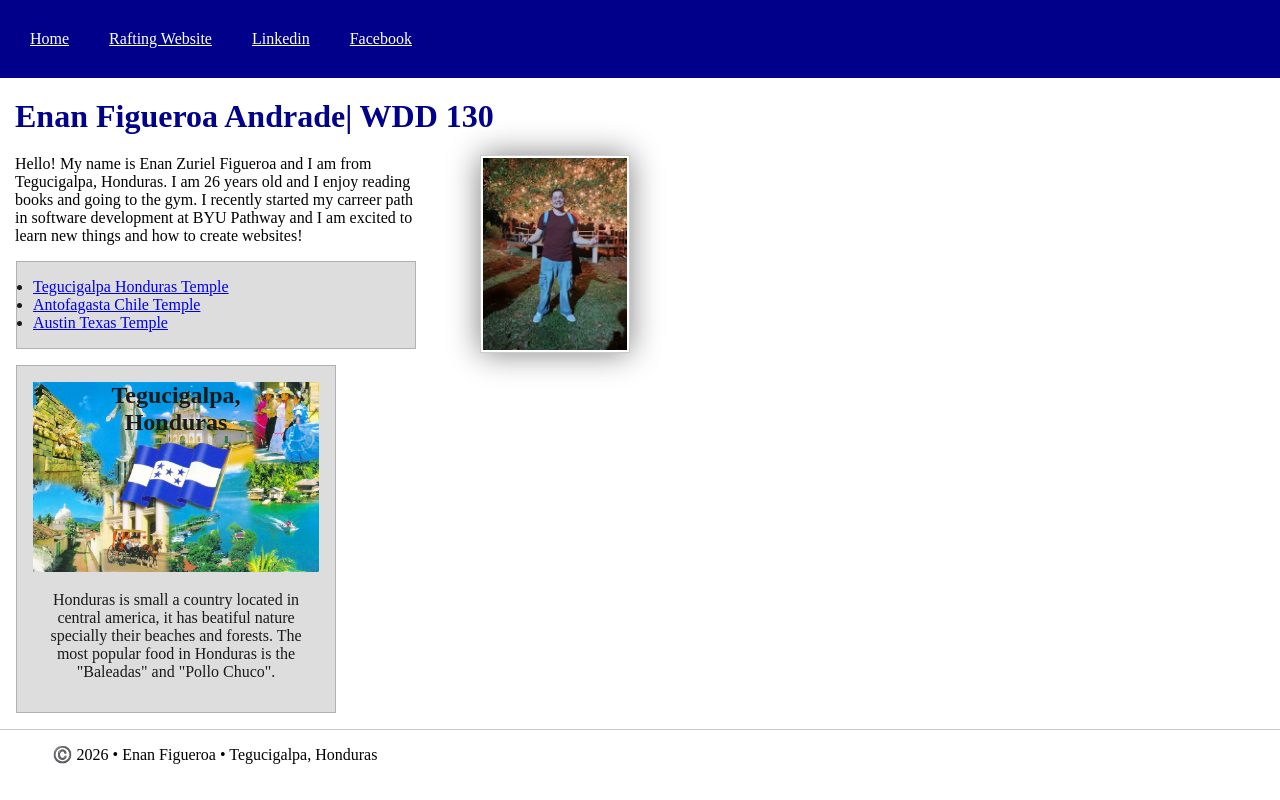
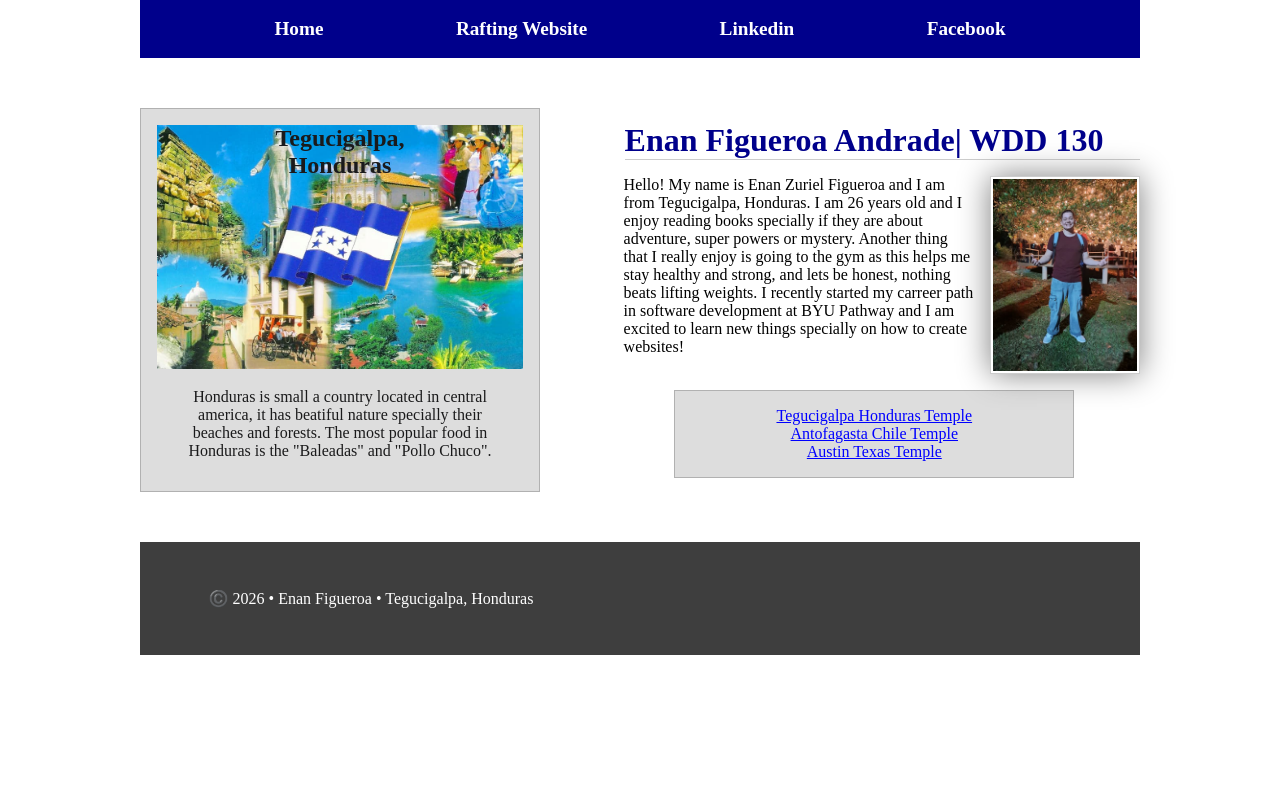
Before and after one commit to zurielfigueroa/wdd130, a plain HTML site: page index.html in a window 1280 px wide. Drawn offline with Linux system fonts and the light colour scheme.

Commit message:
Updated CSS file to make the home page look better

```diff
--- a/index.html
+++ b/index.html
@@ -19,13 +19,17 @@
             <a href="https://facebook.com" target="_blank">Facebook</a>
         </nav>
     </header>
+    <div class="grid">
         <main>
             <h1>Enan Figueroa Andrade| WDD 130</h1>
             <img src="images/profile.jpg" alt="Enan Figueroa in front of a tree with christmass lights" width="200">
             <p>Hello! My name is Enan Zuriel Figueroa and I am from Tegucigalpa, Honduras.
-            I am 26 years old and I enjoy reading books and going to the gym. I recently
+                I am 26 years old and I enjoy reading books specially if they are about adventure,
+                super powers or mystery. Another thing that I really enjoy is going to the gym as this
+                helps me stay healthy and strong, and lets be honest, nothing beats lifting weights. I recently
                 started my carreer path in software development at BYU Pathway and I am excited to learn new things
-            and how to create websites!</p>
+                specially on how to create websites!
+            </p>
             <ul class="box">
                 <li><a href="https://www.churchofjesuschrist.org/temples/details/tegucigalpa-honduras-temple?lang=eng">Tegucigalpa Honduras Temple</a></li>
                 <li><a href="https://www.churchofjesuschrist.org/temples/details/antofagasta-chile-temple?lang=eng">Antofagasta Chile Temple</a></li>
@@ -40,6 +44,7 @@
                 "Baleadas" and "Pollo Chuco".
             </p>
         </aside>
+    </div>
     <footer>
         <p>©️ 2026 • Enan Figueroa • Tegucigalpa, Honduras</p>
     </footer>
--- a/styles/styles.css
+++ b/styles/styles.css
@@ -9,21 +9,44 @@
     box-sizing: border-box;
 }
 
+header,
+.grid,
+footer {
+    max-width: 1000px;
+    margin: 0 auto;
+}
+
 nav {
     background-color: var(--main-color);
     padding: 10px;
     display: flex;
+    justify-content: space-evenly;
+    align-items: center;
+}
+
+a {
+    color: #00f;
 }
 
 nav a {
-    color: white;
+
     display: block;
-    padding: 20px;
+    padding: 0.5rem;
+    text-decoration: none;
+    font-size: 1.2rem;
+    font-weight: 700;
+    color: #fff;
+}
+
+main {
+    grid-column: 2/3;
+    margin: 1rem 0;
 }
 
 h1 {
     color: var(--main-color);
-    margin: 20px 20px 20px 15px;
+    margin: 1rem 0 1rem 1rem;
+    border-bottom: var(--border);
 }
 
 main img {
@@ -31,9 +54,9 @@ main img {
     width: 150px;
     height: auto;
     border: var(--border);
+    margin: 0 0 1rem 1rem;
     padding: 2px;
     box-shadow: 0 0 30px gray;
-    margin: 0 210px 15px 20px;
 }
 
 p {
@@ -42,14 +65,12 @@ p {
     max-width: 400px;
 }
 
-main {
-    max-width: 840px;
-}
-
 aside {
-    width: 20em;
+    max-width: 30rem;
     text-align: center;
     position: relative;
+    grid-column: 1/2;
+    grid-row: 1/2;
 }
 
 aside h2 {
@@ -65,17 +86,37 @@ aside img {
 }
 
 footer {
-    margin-top: 1em;
-    border-top: var(--border);
+    background-color: #3e3e3e;
+    padding: 2rem 1rem;
+    text-align: center;
+    color: #fff;
+}
+
+ul {
+    list-style: none;
+    padding: 1rem;
+}
+
+ul.box {
+    clear: right;
+    margin: 1rem auto;
     text-align: center;
 }
 
-/* Class selectors */
+/* Class Selectors */
 .box {
-    margin: 1rem;
+    margin: 1rem 0;
     border: var(--border);
     padding: 1rem;
     background-color: #dddddd;
     color: #1a1a1b;
     max-width: 400px;
 }
+
+.grid {
+    display: grid;
+    align-items: center;
+    gap: 2rem;
+    margin-top: 2rem;
+    margin-bottom: 2rem;
+}
--- a/week04/styles/flexbox.css
+++ b/week04/styles/flexbox.css
@@ -8,6 +8,8 @@ body {
     background-color: lightyellow;
     display: flex;
     flex-wrap: wrap;
+    flex-direction: row;
+    justify-content: center;
 }
 
 .flex-item {
--- a/week04/styles/layout-exercises.css
+++ b/week04/styles/layout-exercises.css
@@ -23,18 +23,21 @@ div {
 
 .flex {
     background-color: #aba;
-    /* write declarations here */
-
+    display: flex;
+    justify-content: center;
+    align-items: center;
 }
 
 .grid {
     background-color: #abb;
-    /* write declarations here */
-
+    display: grid;
+    place-items: center;
 }
 
 .container2 {
-    /* write declarations here */
+    display: flex;
+    flex-wrap: wrap;
+    justify-content: space-around;
 
 }
 
@@ -44,12 +47,13 @@ div {
 }
 
 .container3 {
-    /* write declarations here */
+    display: grid;
+    grid-template-columns: repeat(3, 1fr);
 
 }
 
 .columns-3 {
-    /* write declaration here */
+    grid-column: span 3;
 
 }
 
```
Lines whose indentation alone changed are shown as unchanged.
